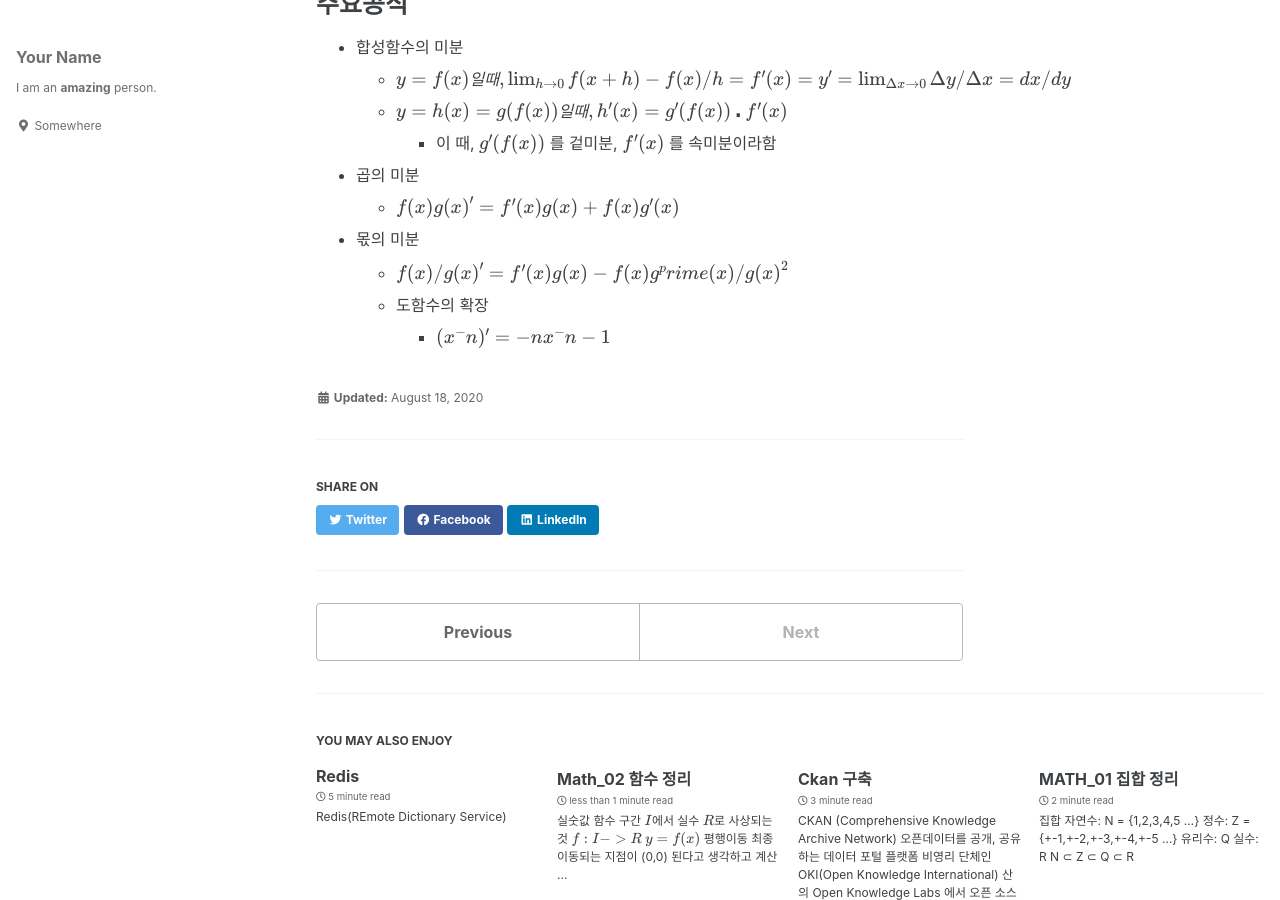
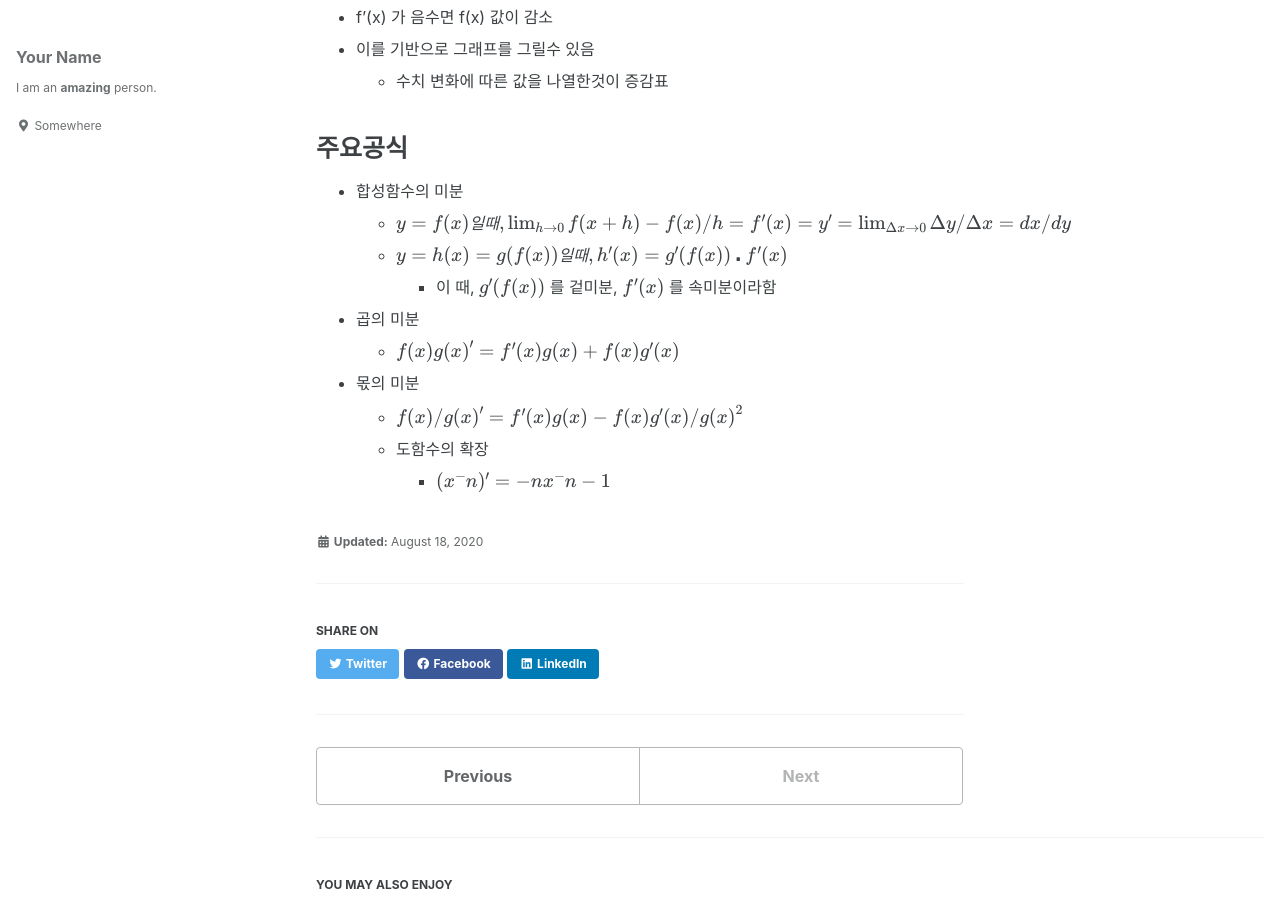
Before and after one commit to copper-light/ghhdh.github.io, a Jekyll site: the page built from _posts/2020-08-18-Math_03_미적분.md, in a window 1280 px wide and 900 px high, scrolled down 1585 px. Built offline with Jekyll 4.4.1, drawn with Linux system fonts in a browser that asks for light colours; cached includes are drawn as plain includes; formulas are drawn with MathJax 3.

Commit message:
Update 2020-08-18-Math_03_미적분.md

```diff
--- a/_posts/2020-08-18-Math_03_미적분.md
+++ b/_posts/2020-08-18-Math_03_미적분.md
@@ -8,21 +8,25 @@ use_math: true
   - $평균 변화율 = \Delta y / \Delta x $
   - 평균 변화율은 두점을 지나는 직선의 기울기임
   - 곡선위에 있는 두점을 직선으로 연결하여 기울기를 구하는 것도 포함
+<br/><br/>
 
 # 미분계수
   - 두점 사이의 거리가 한없이 가까워질때, 즉 $\Delta x \to 0$ 일 때, 평균 변화율(기울기)이 극한값이 존재하면 미분이 가능. 극한값을 미분계수라함
   - $f^\prime$ (프라임) 으로 표현
   - $f^\prime = \lim_{x \to a} (f(x) - f(a)) / x-a$
   - b-a = h 일때, $f^\prime(a) = \lim_{h \to 0} (f(a+h) - f(a)) / h$ 로 표현도 가능함, a 에 변화에 따라 미분계수가 변화함
+<br/><br/>
 
 # 미분계수 공식
   - $f(x) = x^n \to f^\prime(a) = na^{n-1}$
   - $f(x) = x^3 \to f^\prime(x) = 3x^2$
   - $f(x) = 5x^10 \to f^\prime(x) = 50x^9$
+<br/><br/>
 
 # 상수함수의 미분계수
-  - $f(x) = c \to f^\prime(a) = 0$ , c는 상수
+- $f(x) = c \to f^\prime(a) = 0$ , c는 상수
   - 미분계수가 상수 일 때 기울기는 0 임
+<br/><br/>
 
 # 도함수
   - 함수 f(x) 가 미분계수가 있다면, 값에 대응하는 새로운 함수
@@ -39,6 +43,7 @@ use_math: true
     - $\Delta x 를 변화율에 극한으로 dx, \Delta y 를 변화율에 극한으로 dy$
     - $f^\prime(x) = dy / dx$ 으로 표현 가능
     - 라이프니츠가 이래 표현함
+<br/><br/>
 
 # 변곡점
   - 접선의 기울기의 부호가 바뀌는 지점
@@ -46,7 +51,7 @@ use_math: true
   - f'(x) 가 음수면 f(x) 값이 감소
   - 이를 기반으로 그래프를 그릴수 있음
      - 수치 변화에 따른 값을 나열한것이 증감표
-
+<br/><br/>
 
 # 주요공식
   - 합성함수의 미분
@@ -56,6 +61,6 @@ use_math: true
   - 곱의 미분
     - ${f(x)g(x)}^\prime = f^\prime(x) g(x) + f(x)g^\prime(x)$
   - 몫의 미분
-    - ${f(x)/g(x)}^\prime=f^\prime(x)g(x)-f(x)g^prime(x) / {g(x)}^2$
+    - ${f(x)/g(x)}^\prime=f^\prime(x)g(x)-f(x)g^\prime(x) / {g(x)}^2$
     - 도함수의 확장
       - $(x^-n)^\prime = -nx^-n-1$
```
